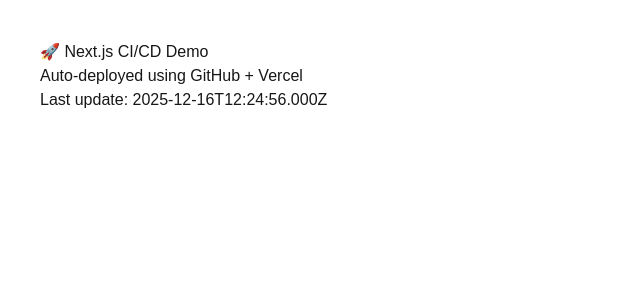
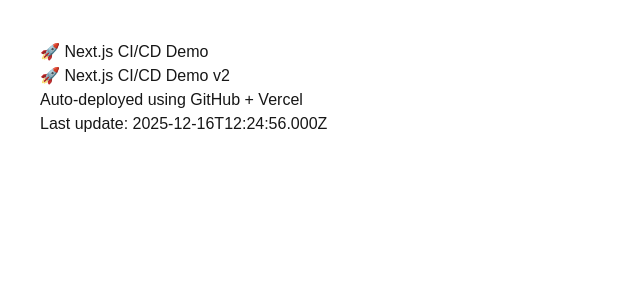
Before and after one commit to anil-nutan82/nextjs-cicd-demo-anil, a Next.js app: page / in a window 1280 px wide. Shown: the top 300 px of the page, without its empty margins (0-640 px from the left). Built offline with nearby package versions, Linux system fonts and the light colour scheme.

Commit message:
Test auto deploy

```diff
--- a/app/page.tsx
+++ b/app/page.tsx
@@ -2,6 +2,7 @@
   return (
     <main style={{ padding: 40 }}>
       <h1>🚀 Next.js CI/CD Demo</h1>
+      <h1>🚀 Next.js CI/CD Demo v2</h1>
       <p>Auto-deployed using GitHub + Vercel</p>
       <p>Last update: {new Date().toISOString()}</p>
     </main>
```
